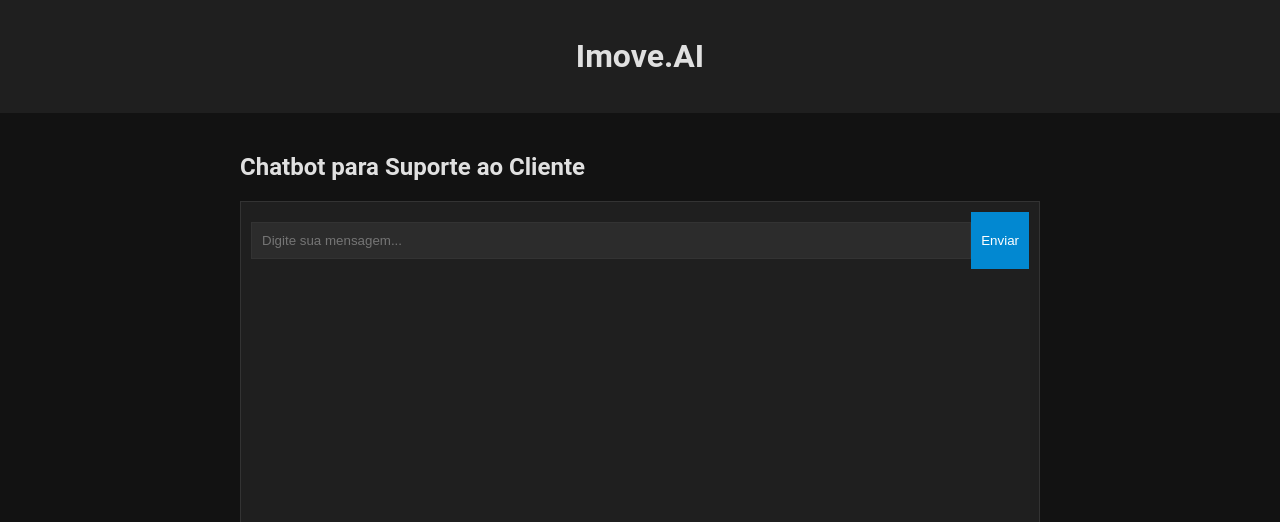
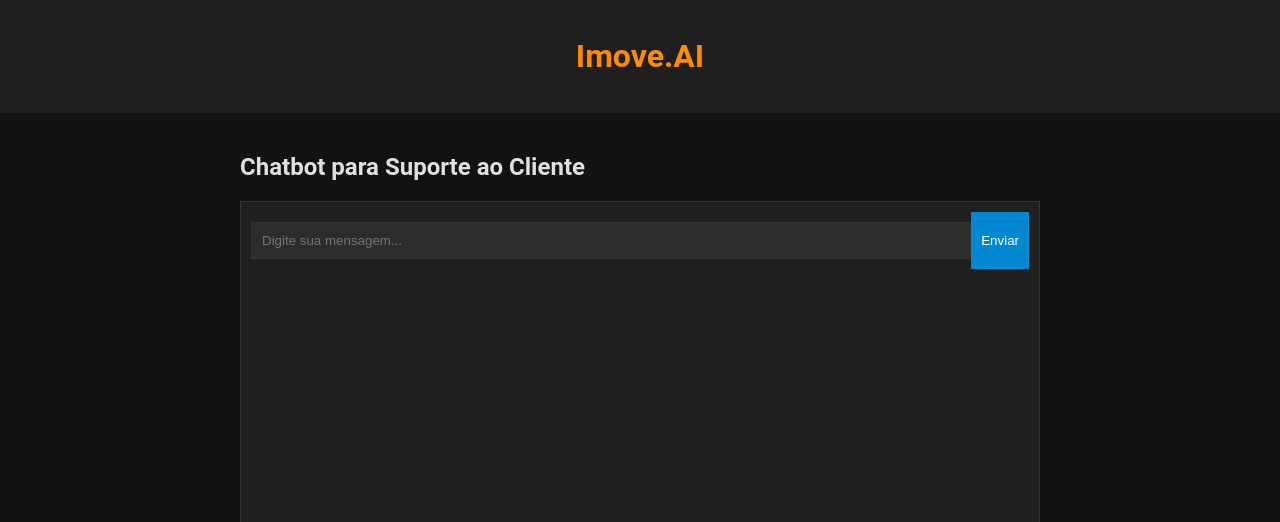
Before and after one commit to jaumg2004/Imove.AI, a Flask app: page / in a window 1280 px wide. Shown: the top 522 px of the page. Run offline with Flask 3, Linux system fonts and the light colour scheme.

Commit message:
Add files via upload

```diff
--- a/Hackhaton/Static/style.css
+++ b/Hackhaton/Static/style.css
@@ -7,14 +7,17 @@
 }
 
 header {
-    background-color: #1F1F1F; /* Fundo mais escuro no cabeçalho */
-    color: #FFA500; /* Texto laranja */
+    background-color: #1F1F1F;
+    color: red;
     padding: 1em;
     text-align: center;
 }
 
-h1, h2 {
-    color: #E0E0E0; /* Títulos com cor clara */
+h1{
+    color: darkorange;
+}
+h2 {
+    color: #E0E0E0;
 }
 
 main {
--- a/Hackhaton/app.py
+++ b/Hackhaton/app.py
@@ -10,12 +10,12 @@
 from sklearn.ensemble import RandomForestClassifier, RandomForestRegressor
 from sklearn.preprocessing import LabelEncoder
 
-app = Flask(__name__, template_folder='Template')
+app = Flask(__name__, template_folder='Template', static_folder='Static')
 
 # Chaves das APIs
-GOOGLE_MAPS_API_KEY = 'SUA CHAVE API DO GOOGLE MAPS'
-CRIMEOMETER_API_KEY = 'SUA CHAVE API DA CRIMEOMETER'
-OPENAI_API_KEY = 'SUA CHAVE API DA OPENAI'
+GOOGLE_MAPS_API_KEY = 'AIzaSyADr2mUSFjcUkCvFy5FHw6Pd95ROxMzg6U'
+CRIMEOMETER_API_KEY = ''
+OPENAI_API_KEY = 'sk-ea3h6fvjXLhkb7txgn0aUHuokQMf4GP_Tmj3KhMv0VT3BlbkFJAVg_3xy_TjFZ6qUpapgpFdkfRLtaF-2UAERZyovoMA'
 
 gmaps = googlemaps.Client(key=GOOGLE_MAPS_API_KEY)
 previous_messages = []
```
